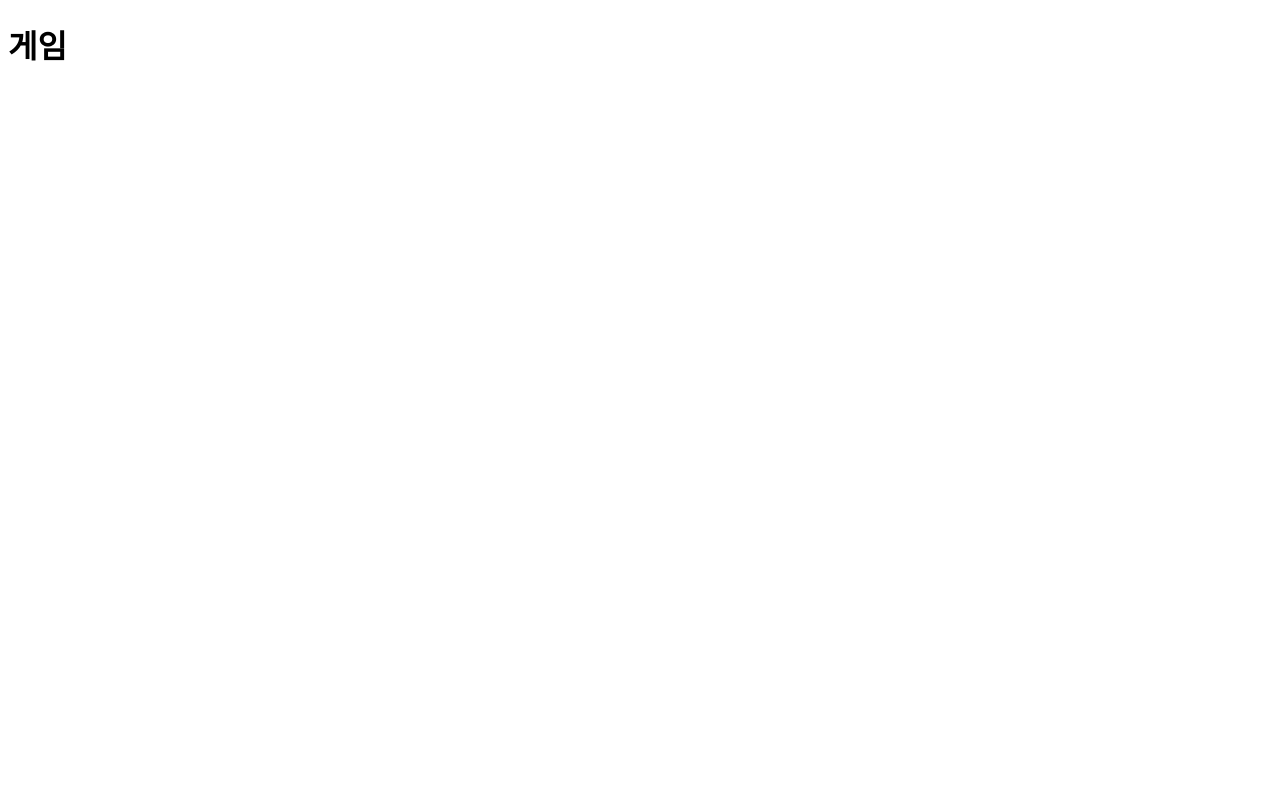
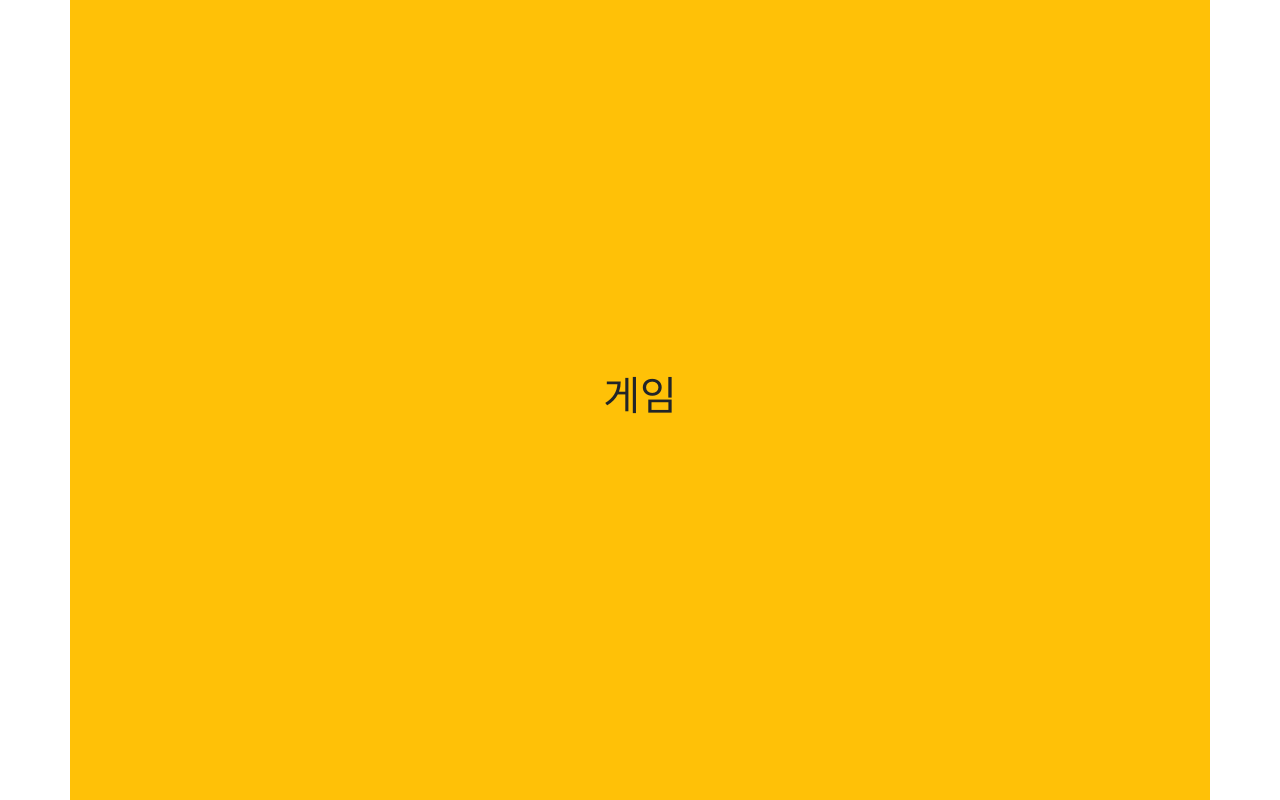
Before and after one commit to LeeSongMi/right-foot, a Next.js app: page /moon/game in a window 1280 px wide. Built offline with nearby package versions, Linux system fonts and the light colour scheme.

Commit message:
_appjs 복구

```diff
--- /dev/null
+++ b/pages/_app.js
@@ -0,0 +1,5 @@
+import "../src/styles/bootstrap.css";
+
+export default function App({ Component, pageProps }) {
+  return <Component {...pageProps} />;
+}
```
